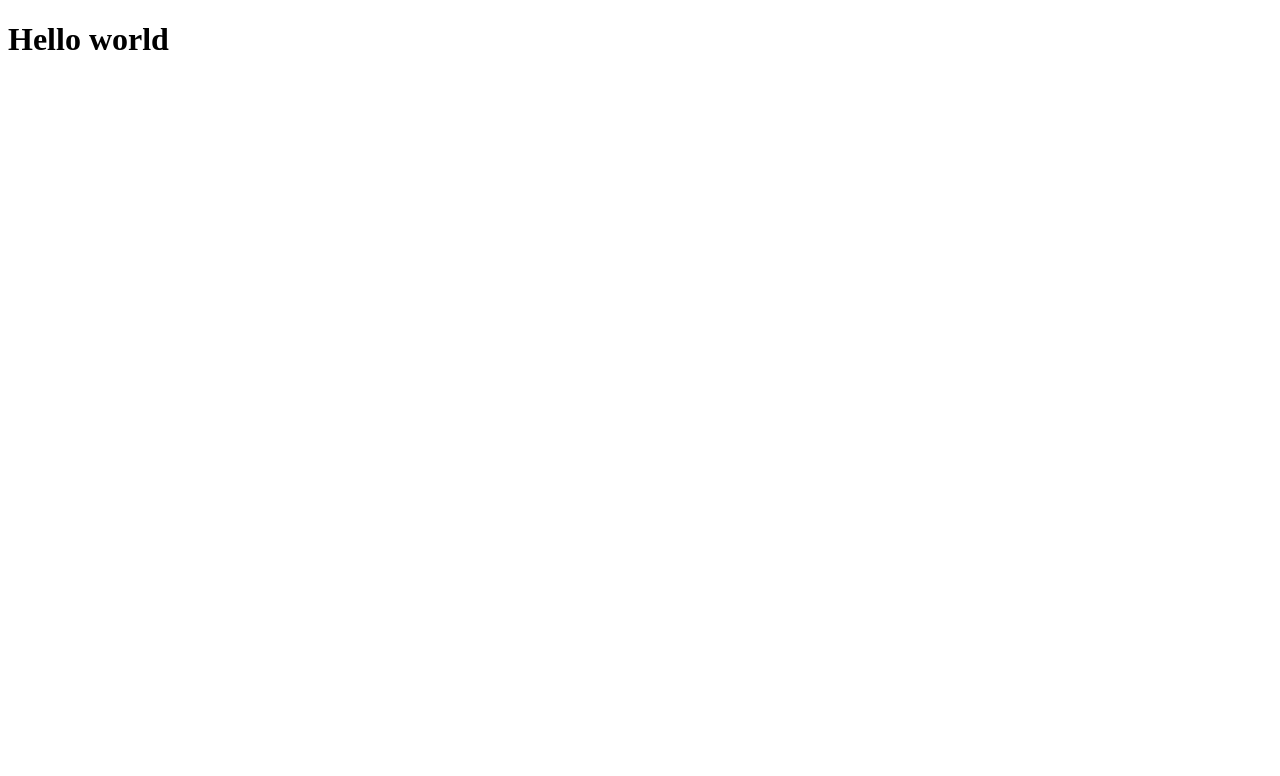
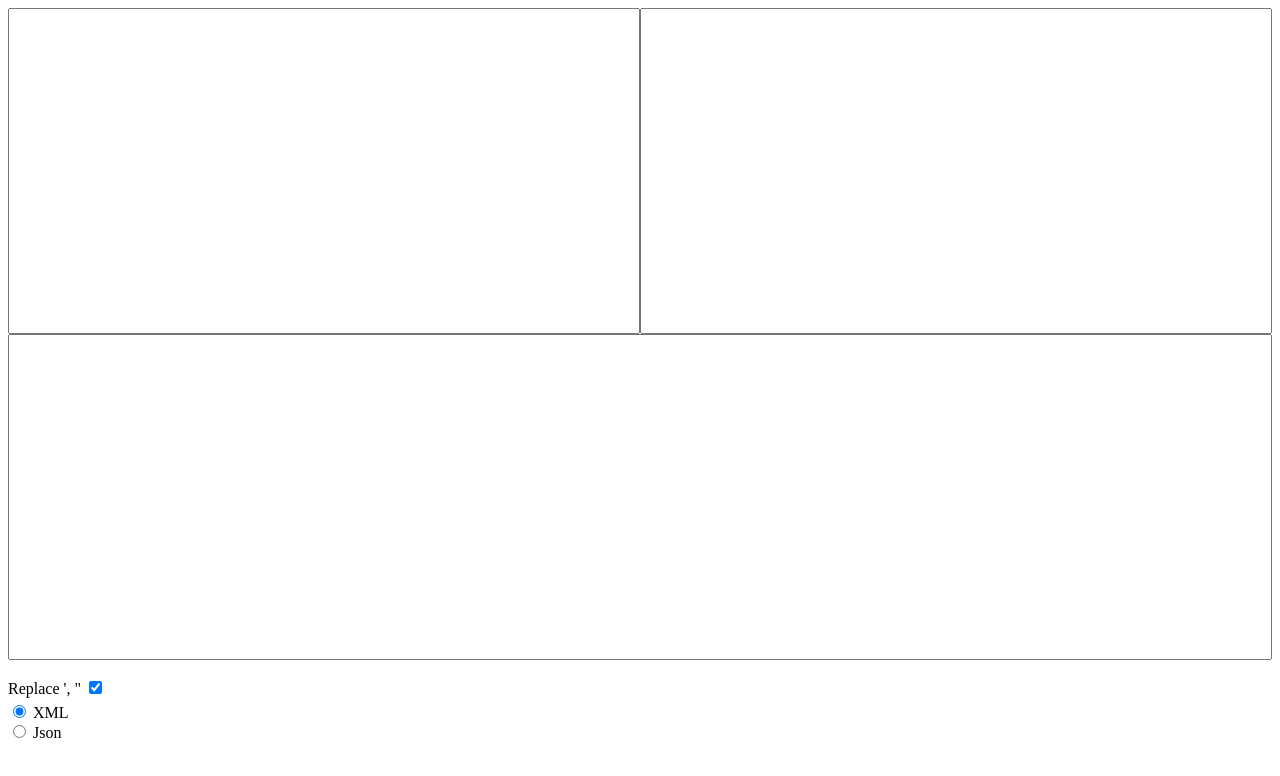
Before and after one commit to charandeepsinghb/miniature-bassoon, a plain HTML site: page index.html in a window 1280 px wide. Drawn offline with Linux system fonts and the light colour scheme.

Commit message:
Update index.html

```diff
--- a/index.html
+++ b/index.html
@@ -1,10 +1,85 @@
 <!DOCTYPE html>
-<html>
+<html lang="en">
 <head>
-    <meta charset="utf-8">
-    <title>Hello world</title>
+    <meta charset="UTF-8">
+    <title>text translate copy</title>
 </head>
+<style>
+    .upInner {
+        width: 50%;
+        height: 40vh;
+    }
+    .bottom {
+        height: 40vh;
+    }
+    .rootUp {
+        display: flex;
+    }
+    * {
+        /* border: 0.5px solid blue; */
+    }
+    textarea {
+        width: 100%;
+        height: 100%;
+        resize: none;
+    }
+</style>
 <body>
-    <h1>Hello world</h1>
+    <div class="rootUp">
+        <textarea class="upInner" id="engTA" oninput="convert()"></textarea>
+        <textarea class="upInner" id="otherL" oninput="convert()"></textarea>
+    </div>
+    <div class="rootUp">
+        <textarea class="bottom" id="res"></textarea>
+    </div>
+    <br>
+    <div>
+        <label>
+            Replace ', "
+            <input id="replace" type="checkbox" checked onchange="convert()">
+        </label>
+    </div>
+    <div style="margin-top: 4px">
+        <input type="radio" id="xmlRd" name="syntax_type" value="xml" checked onchange="convert()">
+        <label for="xml">XML</label><br>
+        <input type="radio" id="jsonRd" name="syntax_type" value="json" onchange="convert()">
+        <label for="json">Json</label><br>
+    </div>
+    <script>
+        const engTA = document.getElementById("engTA");
+        const otherLTA = document.getElementById("otherL");
+        const resTA = document.getElementById("res");
+
+        function convert() {
+            let switchVal = document.getElementById("replace").checked;
+            let xmlJsonVal = document.getElementById("xmlRd").checked;
+            resTA.value = '';
+            let engLines = engTA.value.split('\n');
+            let otherLines = otherLTA.value.split('\n');
+            engLines.forEach((element, index) => {
+                if (!element == '') {
+                    if (switchVal) {
+                        let firstelem = element.replaceAll('"', '&quot;').replaceAll("'", "&apos;");
+                        let secondelem = otherLines[index] ? otherLines[index].replaceAll('"', '&quot;').replaceAll("'", "&apos;") : "";
+                        if (xmlJsonVal) {
+                            resTA.value += firstelem  + '='
+                                + secondelem + '\n';
+                        } else {
+                            resTA.value += '"' + firstelem  + '": "'
+                                + secondelem + '"' + ',\n';
+                        }
+                    } else {
+                        if (xmlJsonVal) {
+                            resTA.value += firstelem  + '='
+                                + secondelem + '\n';
+                        } else {
+                            resTA.value += '"' + element  + '": "'
+                                + (otherLines[index] ? otherLines[index] : "") + '"' + ',\n';
+                        }
+                    }
+                }
+            });
+        }
+    </script>
 </body>
 </html>
```
